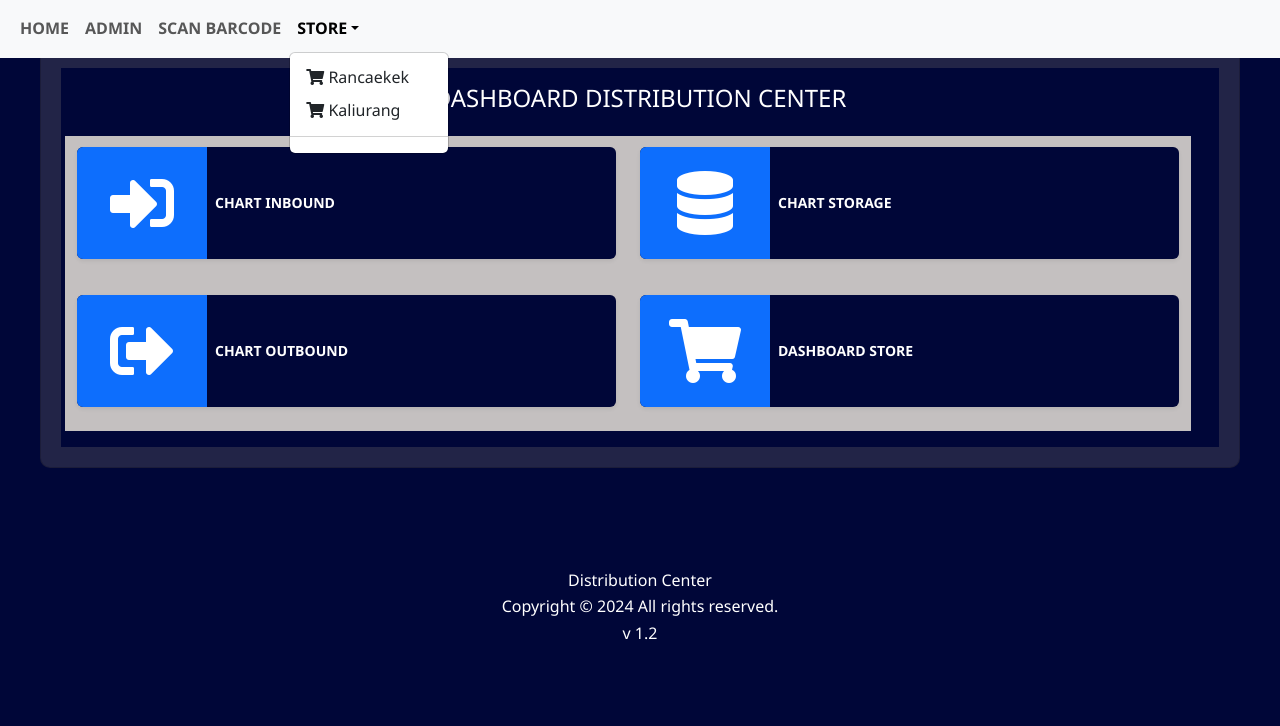
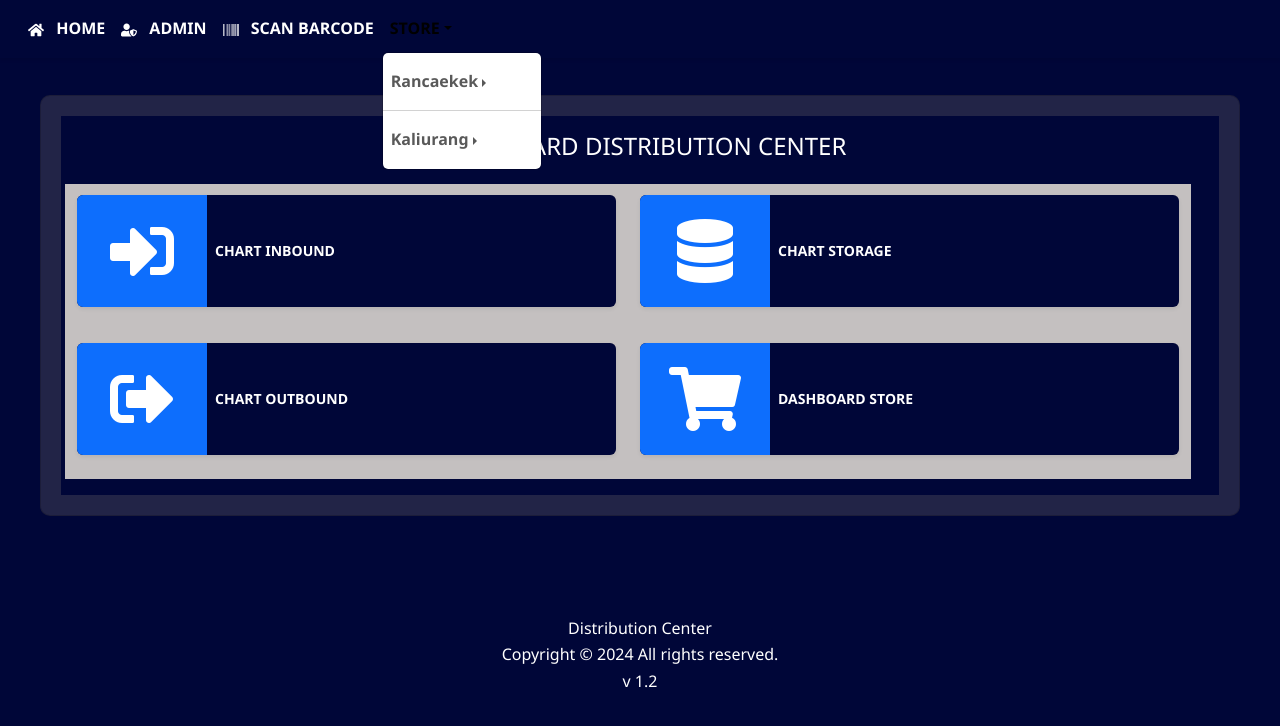
Before and after one commit to Kimlun48/DashboardDCFE, a React (Vite) app: page / in a window 1280 px wide. Both pictures are taken after a click on the button "STORE". Shown: the top 726 px of the page. Built offline with nearby package versions, Linux system fonts and the light colour scheme; no server answers; a web font is replaced by a local one.

Commit message:
pndkaliurang

```diff
--- a/src/layouts/Admin.jsx
+++ b/src/layouts/Admin.jsx
@@ -1,60 +1,63 @@
-
 import React from 'react';
 import { Link } from 'react-router-dom';
 import { Navbar, Nav, NavDropdown, Container } from 'react-bootstrap';
+import { FaHome, FaUserShield, FaBarcode, FaStore, FaWarehouse, FaBars } from 'react-icons/fa'; // Icons for navigation
 
 export default function AdminLayout({ children }) {
   return (
     <React.Fragment>
-      <div className="d-flex" id="wrapper">
+      <div className="d-flex" id="wrapper" style={{ backgroundColor: '#000638', minHeight: '100vh' }}>
         <div id="page-content-wrapper">
-          <Navbar expand="lg" bg="light" className="bg-light-up fixed-top">
-            <Container fluid>
-                {/* <Navbar.Brand href="#" className="fw-bold">ADMIN PANEL</Navbar.Brand> */}
-                <Navbar.Toggle aria-controls="navbarSupportedContent" />
+          <Navbar expand="lg" style={{ backgroundColor: '#000638' }} className="fixed-top shadow-sm">
+            <Container fluid style={{ paddingLeft: '20px', paddingRight: '20px' }}>
+              <Navbar.Toggle aria-controls="navbarSupportedContent" />
               <Navbar.Collapse id="navbarSupportedContent">
                 <Nav className="me-auto mb-2 mb-lg-0">
-                  <Nav.Link as={Link} to="/" className="fw-bold">HOME</Nav.Link>
-                  <Nav.Link as={Link} to="/admin/login" className="fw-bold">ADMIN</Nav.Link>
-                  <Nav.Link as={Link} to="/qrcode" className="fw-bold">SCAN BARCODE</Nav.Link>
-                  {/* <Nav.Link as={Link} to="/kaliurang" className="fw-bold">KALIURANG</Nav.Link>
-                  <Nav.Link href="http://10.1.0.56:8080/logistic" target="_blank"> <i className="fa fa-external-link-alt me-2"></i>GoTo Logistic</Nav.Link> */}
+                  <Nav.Link as={Link} to="/" className="fw-bold text-white">
+                    <FaHome className="me-2" /> HOME
+                  </Nav.Link>
+                  <Nav.Link as={Link} to="/admin/login" className="fw-bold text-white">
+                    <FaUserShield className="me-2" /> ADMIN
+                  </Nav.Link>
+                  <Nav.Link as={Link} to="/qrcode" className="fw-bold text-white">
+                    <FaBarcode className="me-2" /> SCAN BARCODE
+                  </Nav.Link>
+                  <Nav className="ms-auto mt-2 mt-lg-0">
+                  <NavDropdown title="STORE" className="fw-bold text-white" id="basic-nav-dropdown" style={{ paddingRight: '15px' }}>
+                    {/* Dropdown for Rancaekek */}
+                    <NavDropdown title="Rancaekek" id="dropdown-rancaekek" drop="end">
+                      <NavDropdown.Item as={Link} to="/dashboardstore">
+                        <FaStore className="me-2" /> Store
+                      </NavDropdown.Item>
+                      <NavDropdown.Item as={Link} to="#">
+                        <FaWarehouse className="me-2" /> WareHouse
+                      </NavDropdown.Item>
+                    </NavDropdown>
 
-                  {/* <Nav.Link as={Link} to="/ilssps" className="fw-bold">CROSSDOCK ALL</Nav.Link>
-                  <Nav.Link as={Link} to="/indelivestock" className="fw-bold">DELIVERI STOCK ALL</Nav.Link>
-                  <Nav.Link as={Link} to="/putaway" className="fw-bold">PUTAWAY ALL</Nav.Link>
-                  <Nav.Link as={Link} to="/alertcash" className="fw-bold">ALERTCASH</Nav.Link>
-                  <Nav.Link as={Link} to="/cashputstorage" className="fw-bold">CASHPUTSTORAGE</Nav.Link> */}
+                    <NavDropdown.Divider />
 
-                <Nav className="ms-auto mt-2 mt-lg-0">
-                  <NavDropdown title="STORE" className="fw-bold" id="basic-nav-dropdown">
-                    {/* <NavDropdown.Item href="http://10.1.0.56:8080/logistic" target="_blank">
-                      <i className="fa fa-external-link-alt me-2"></i> GoTo Logistic
-                    </NavDropdown.Item>
-                     <NavDropdown.Divider /> */}
-                    <NavDropdown.Item as={Link} to="/dashboardstore">
-                      <i className="fa fa-shopping-cart"></i> Rancaekek
-                    </NavDropdown.Item>
-                    <NavDropdown.Item as={Link} to="/kaliurang">
-                      <i className="fa fa-shopping-cart"></i> Kaliurang
-                    </NavDropdown.Item>
-                    {/* <NavDropdown.Item as={Link} to="/dschart">
-                      <i className="fa fa-cube me-2"></i> DELIVERY STOCK
-                    </NavDropdown.Item>
-                    <NavDropdown.Item as={Link} to="/pachart">
-                      <i className="fa fa-database me-2"></i> STORAGE
-                    </NavDropdown.Item>
-                    <NavDropdown.Item as={Link} to="/alertcash">
-                      <i className="fa fa-share-square me-2"></i> ALERTCASH
-                    </NavDropdown.Item> */}
-                    <NavDropdown.Divider />
+                    {/* Dropdown for Kaliurang */}
+                    <NavDropdown title="Kaliurang" id="dropdown-kaliurang" drop="end">
+                      <NavDropdown.Item as={Link} to="/kaliurang/store">
+                        <FaStore className="me-2" /> Store
+                      </NavDropdown.Item>
+                      <NavDropdown.Item as={Link} to="/kaliurang/warehouse">
+                        <FaWarehouse className="me-2" /> WareHouse
+                      </NavDropdown.Item>
+                      <NavDropdown.Item as={Link} to="/kaliurang/pndstore">
+                        <FaBars className="me-2" /> PND
+                      </NavDropdown.Item>
+                    </NavDropdown>
                   </NavDropdown>
-                  </Nav>
                 </Nav>
+                </Nav>
+
+
               </Navbar.Collapse>
             </Container>
           </Navbar>
-          <div className="container-fluid content-wrapper">
+
+          <div className="container-fluid content-wrapper mt-5" style={{ backgroundColor: '#000638', color: 'white' }}>
             {children}
           </div>
         </div>
```
